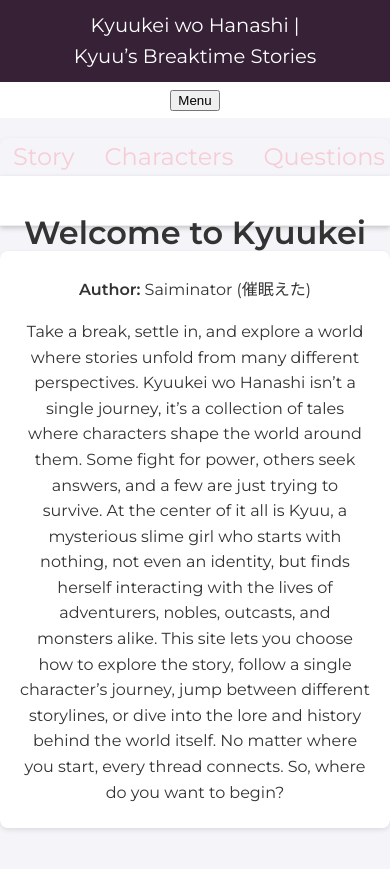
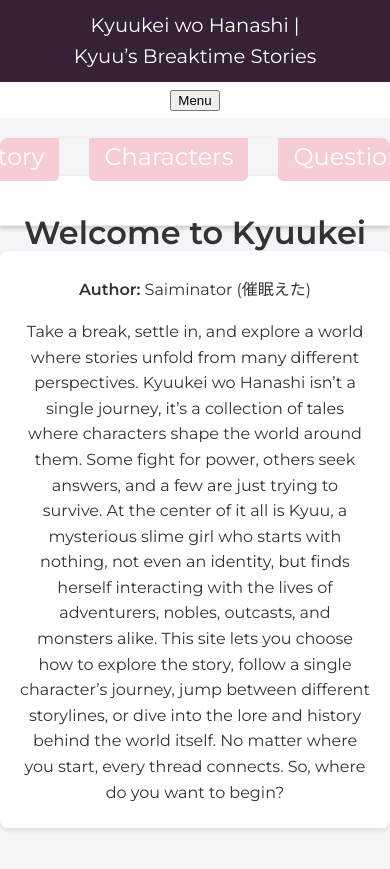
Before and after one commit to Saiminator/Kyuukei, a Jekyll site: the page built from index.html, in a window 390 px wide. Shown: the top 869 px of the page. Built offline with Jekyll 4.4.1, drawn with Linux system fonts in a browser that asks for light colours.

Commit message:
Update style.css

```diff
--- a/css/style.css
+++ b/css/style.css
@@ -42,7 +42,7 @@
 ===================================================== */
 .page-wrapper {
   width: 100%;
-  display: block;
+  display: block; /* Stacked on mobile/tablet */
 }
 
 .main-content {
@@ -136,9 +136,9 @@
   }
 }
 
-/* ---------- Navigation Visibility & Sticky Rules ---------- */
-/* Desktop navigation is now placed inside the fixed container in your default layout,
-   so we remove external desktop nav here. */
+/* ---------- Navigation Rules ---------- */
+/* We are placing the desktop menu inside the fixed container;
+   therefore, external desktop nav is not used. */
 @media (min-width: 601px) {
   #nav-mobile {
     display: none;
@@ -179,10 +179,12 @@
   }
 }
 
-/* ---------- Desktop Navigation Menu (inside fixed container) ---------- */
+/* ---------- Desktop Navigation Menu inside Fixed Container ---------- */
 .nav-menu-desktop {
   margin: 0;
   padding: 0;
+  /* Ensure no gap above the menu */
+  display: block;
 }
 .nav-menu-desktop ul {
   list-style: none;
@@ -197,13 +199,16 @@
 }
 .nav-menu-desktop a {
   font-weight: 500;
-  color: #f7cdd5; /* Orby pink for flair */
-  transition: color 0.3s ease;
+  background: #f7cdd5; /* Orby pink background */
+  color: #fff;        /* White text */
+  transition: background 0.3s ease, color 0.3s ease;
   text-decoration: none;
-  font-size: 1.5rem; /* Bigger font size */
+  font-size: 1.5rem;
+  padding: 10px 15px;
+  border-radius: 5px;
 }
 .nav-menu-desktop a:hover {
-  color: #667eea;
+  background: #e0a8b5; /* Slightly darker pink on hover */
 }
 
 /* =====================================================
@@ -288,7 +293,7 @@
 #characterScrollWrapper {
   width: 100%;
   max-width: 1120px;
-  height: 90vh; /* Increased height so that it fills the page */
+  height: 90vh;  /* Increased height for Character Wiki */
   margin: 0 auto;
   overflow-y: auto;
   border: 1px solid #eee;
@@ -309,7 +314,7 @@
     grid-template-columns: repeat(2, 1fr);
   }
   #characterScrollWrapper {
-    height: 70vh; /* For mobile, a bit shorter */
+    height: 70vh;
   }
 }
 
@@ -460,13 +465,13 @@
   height: calc(100vh - 210px); /* Overall container height */
   overflow: hidden;
   margin: 20px auto;
-  background: #f4f4f9;
+  background: #f4f4f9; /* Container background matches page background */
   border-radius: 8px;
   box-shadow: 0 2px 5px rgba(0,0,0,0.1);
 }
 .section-fixed-title .section-header {
   padding: 10px 20px;
-  background: #fff;
+  background: #fff; /* Title area remains white for contrast */
   border-bottom: 1px solid #eee;
   text-align: center;
   height: 50px;
@@ -474,6 +479,6 @@
   margin-bottom: 5px; /* Reduced gap between title and menu */
 }
 .section-fixed-title .section-scroll {
-  height: calc(100vh - 210px - 55px); /* Scrollable area: container height minus header (50px) and 5px gap */
+  height: calc(100vh - 210px - 55px); /* Scrollable area height */
   overflow-y: auto;
 }
```
